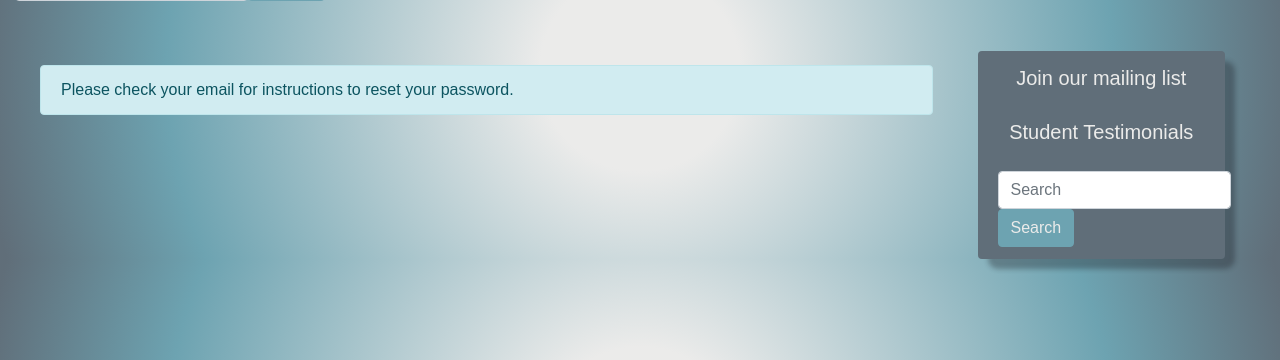
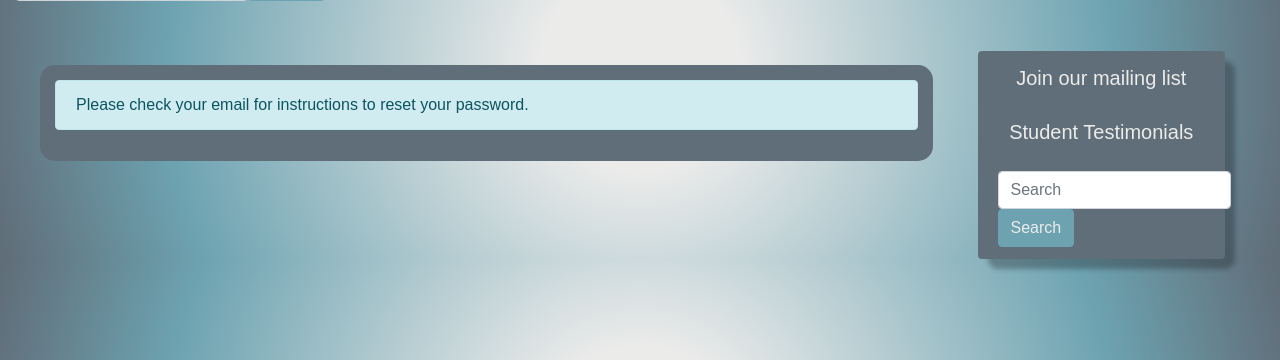
Before and after one commit to cvdebeer/HPC-MS4, a Django app: page /accounts/password-reset/done/ in a window 1280 px wide. Shown: the part 117-477 px from the top of the page. Run offline with Django 3.2, Linux system fonts and the light colour scheme; some libraries are stand-ins or nearby versions; some web fonts are replaced.

Commit message:
add divs for information to pages for styling

```diff
--- a/accounts/templates/accounts/logout.html
+++ b/accounts/templates/accounts/logout.html
@@ -1,10 +1,12 @@
 {% extends 'base.html' %}
 {% block page_title %}Student Logout{% endblock %}
 {% block content %}
+<div class="container info-block">
 <h2>You have been logged out</h2>
 <div>
     <small class="text-muted">
         <a href="{% url 'login' %}">Log In Again</a>
     </small>
 </div>
+</div>
 {% endblock content %}
--- a/accounts/templates/accounts/password_reset_done.html
+++ b/accounts/templates/accounts/password_reset_done.html
@@ -1,8 +1,9 @@
 {% extends 'base.html' %}
 {% block page_title %}Reset Done{% endblock %}
 {% block content %}
-
-<div class='alert alert-info'>
-    Please check your email for instructions to reset your password.
+<div class="container info-block">
+    <div class='alert alert-info'>
+        Please check your email for instructions to reset your password.
+    </div>
 </div>
 {% endblock content %}
```
